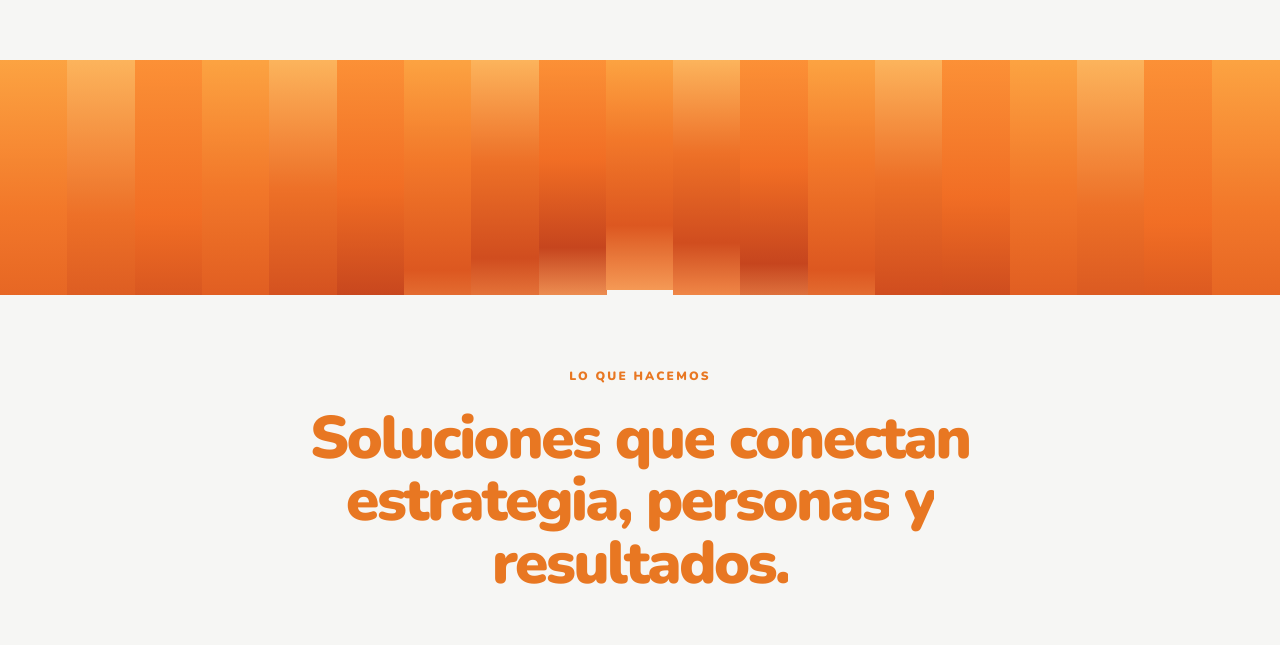
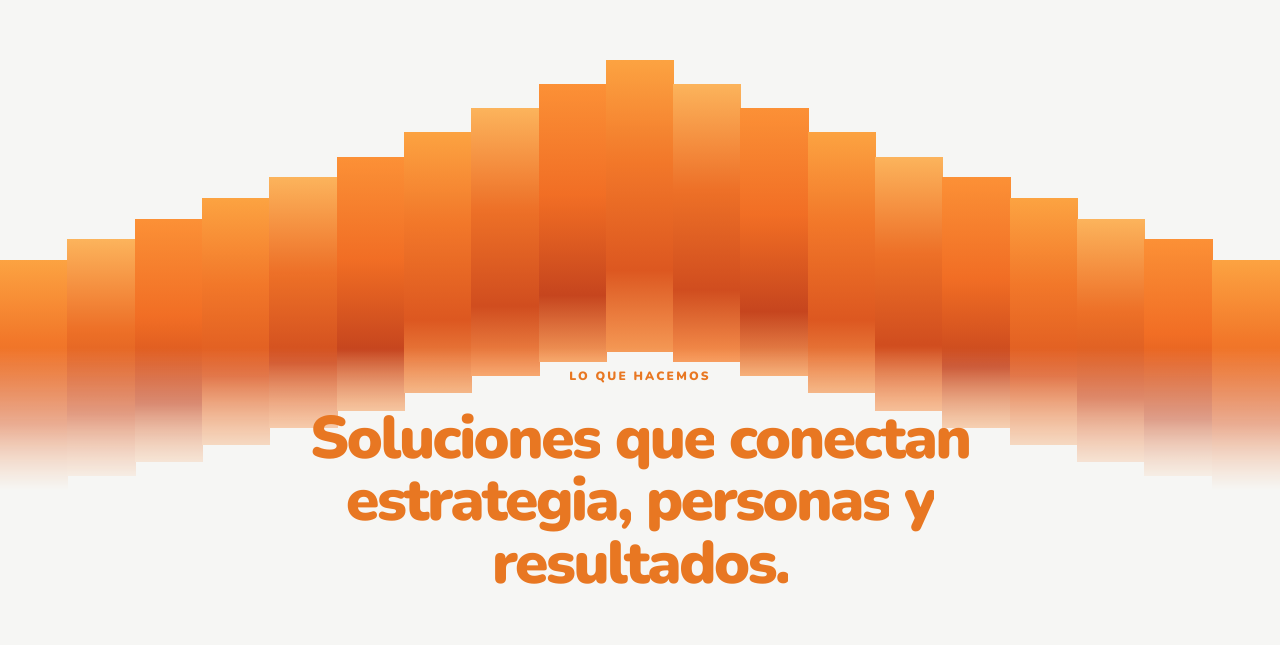
Before and after one commit to josepueblarosalesph/adconsulting, a Next.js app: page /corporativa in a window 1280 px wide. Shown: the part 3072-3717 px from the top of the page. Built offline with nearby package versions, Linux system fonts and the light colour scheme.

Commit message:
Restore spectrum crest with lower side bars

```diff
--- a/app/corporativa/page.tsx
+++ b/app/corporativa/page.tsx
@@ -16,7 +16,8 @@ const method = [
   ["04", "Acompañamos", "Medimos, ajustamos y permanecemos presentes hasta consolidar el resultado."],
 ];
 
-const spectrumHeights = [100, 94, 88, 81, 74, 67, 60, 53, 47, 42, 47, 53, 60, 67, 74, 81, 88, 94, 100];
+const spectrumTopHeights = [42, 48, 54, 60, 66, 72, 79, 86, 93, 100, 93, 86, 79, 72, 66, 60, 54, 48, 42];
+const spectrumBottomDepths = [100, 96, 92, 87, 82, 77, 72, 67, 63, 60, 63, 67, 72, 77, 82, 87, 92, 96, 100];
 
 export default function Corporativa() {
   return <main className="corp-site">
@@ -24,7 +25,7 @@ export default function Corporativa() {
     <section className="corp-hero" id="inicio"><div className="corp-shell"><p className="corp-eyebrow">Desarrollamos talento. Transformamos organizaciones.</p><div className="corp-lead"><h1>Soluciones estratégicas para el talento que genera <span>valor.</span></h1><div><p>Más de 15 años acompañando a organizaciones para atraer, desarrollar e integrar a las personas que impulsan sus resultados.</p><a className="corp-button" href="#servicios">Conoce nuestros servicios</a></div></div><div className="corp-team"><div><span>Somos AD Consulting</span><b>Experiencia que entiende tu desafío</b></div><img src="/equipo-ad-consulting.jpg" alt="Equipo completo de AD Consulting" /></div><div className="corp-proof"><p><strong>+100 empresas</strong><span>han confiado en AD</span></p><p><strong>30+ ciudades</strong><span>con cobertura nacional</span></p><p><strong>25+ años</strong><span>liderando personas</span></p></div></div></section>
     <section className="corp-video-section" aria-labelledby="corp-video-title"><div className="corp-shell"><div className="corp-video-heading"><p className="corp-eyebrow">Conoce AD Consulting</p><h2 id="corp-video-title">Personas que potencian <span>personas.</span></h2></div><div className="corp-video-frame"><video controls muted playsInline preload="metadata" poster="/video-ad-consulting-poster.webp" aria-label="Video corporativo de AD Consulting"><source src="https://www.adconsulting.cl/video_ad_2025.mp4" type="video/mp4" />Tu navegador no soporta la reproducción de video.</video></div></div></section>
     <section className="corp-challenge"><div className="corp-shell"><p className="corp-eyebrow">El desafío</p><div><h2>Encontrar, desarrollar y retener talento <span>nunca fue tan difícil.</span></h2><p>Escasez de candidatos. Rotación que cuesta caro. Líderes que necesitan crecer. Generaciones distintas que deben trabajar juntas. Y todo, a la velocidad del negocio.</p><blockquote>Gestionar personas ya no basta. Lo sabemos porque conocemos el mercado.</blockquote></div></div></section>
-    <section className="corp-spectrum" aria-labelledby="corp-spectrum-title"><div className="corp-shell"><div className="corp-spectrum-copy"><p className="corp-eyebrow">Una mirada integral</p><h2 id="corp-spectrum-title">El talento no se gestiona por partes. <span>Se activa como un sistema.</span></h2><p>Atracción, desarrollo, carrera y transformación trabajando en una misma dirección.</p></div><div className="corp-spectrum-visual" aria-hidden="true">{spectrumHeights.map((height,index)=><span className="corp-spectrum-bar" key={`${height}-${index}`} style={{"--bar-height":`${height}%`,"--bar-index":index} as CSSProperties} />)}</div></div></section>
+    <section className="corp-spectrum" aria-labelledby="corp-spectrum-title"><div className="corp-shell"><div className="corp-spectrum-copy"><p className="corp-eyebrow">Una mirada integral</p><h2 id="corp-spectrum-title">El talento no se gestiona por partes. <span>Se activa como un sistema.</span></h2><p>Atracción, desarrollo, carrera y transformación trabajando en una misma dirección.</p></div><div className="corp-spectrum-visual" aria-hidden="true">{spectrumTopHeights.map((height,index)=>{const top=100-height;return <span className="corp-spectrum-bar" key={`${height}-${index}`} data-bar-top={top} data-bar-height={spectrumBottomDepths[index]-top} style={{"--bar-index":index} as CSSProperties} />})}</div></div></section>
     <section className="corp-services corp-services-spectrum corp-shell" id="servicios"><p className="corp-eyebrow">Lo que hacemos</p><h2>Soluciones que conectan estrategia, personas y <span>resultados.</span></h2><div className="corp-service-grid">{services.map(([number,title,text])=><article key={number}><span>{number}</span><h3>{title}</h3><p>{text}</p><a href="/corporativa/servicios">Conocer más <CtaIcon /></a></article>)}</div></section>
     <section className="corp-method"><div className="corp-shell"><p className="corp-eyebrow">Nuestra forma de trabajar</p><h2>Escuchamos primero. Acompañamos <span>hasta el resultado.</span></h2><div className="corp-method-grid">{method.map(([number,title,text])=><article key={number}><span>{number}</span><h3>{title}</h3><p>{text}</p></article>)}</div></div></section>
     <section className="corp-intro corp-shell" id="nosotros"><div><p className="corp-eyebrow">Quiénes somos</p><h2>Más de 25 años liderando personas, <span>no solo asesorándolas.</span></h2></div><div><p>Nuestros socios lideraron áreas de Recursos Humanos y desarrollo de personas dentro de empresas de distintos sectores.</p><p>Entendemos tu desafío porque lo vivimos. Combinamos experiencia, actualización constante y una mirada práctica para diseñar soluciones que funcionan.</p><a className="corp-text-link" href="/corporativa/nosotros">Conoce a nuestro equipo <CtaIcon /></a></div></section>
--- a/app/globals.css
+++ b/app/globals.css
@@ -227,7 +227,7 @@
 .corp-challenge h2{max-width:850px;margin:0 0 25px}
 .corp-challenge p:not(.corp-eyebrow){max-width:760px;color:#d7d9da;font-size:18px;line-height:1.72}
 .corp-challenge blockquote{max-width:760px;margin:35px 0 0;padding:22px 25px;border-left:4px solid var(--co);background:#ffffff0b;color:#fff;font-size:20px;font-weight:800;font-style:italic}
-.corp-spectrum{--spectrum-progress:0;position:relative;min-height:860px;overflow:hidden;background:var(--co-paper);border-bottom:0}
+.corp-spectrum{--spectrum-progress:0;position:relative;min-height:860px;overflow:visible;background:var(--co-paper);border-bottom:0}
 .corp-spectrum>.corp-shell{min-height:860px;position:relative;padding-top:100px}
 .corp-spectrum-copy{position:relative;z-index:3;max-width:820px;margin-inline:auto;text-align:center}
 .corp-spectrum-copy .corp-eyebrow{margin-bottom:20px}
@@ -235,7 +235,7 @@
 .corp-spectrum-copy h2 span{color:var(--co)}
 .corp-spectrum-copy>p:last-child{max-width:680px;margin:25px auto 0;color:var(--co-body);font-size:18px;line-height:1.7}
 .corp-spectrum-visual{height:430px;position:absolute;z-index:1;left:50%;right:auto;bottom:-195px;width:100vw;display:flex;align-items:flex-start;transform:translateX(-50%);mask-image:linear-gradient(to bottom,#000 0%,#000 67%,transparent 100%)}
-.corp-spectrum-bar{height:calc(100% - (100% - var(--bar-height))*var(--spectrum-progress));position:relative;flex:1 1 0;min-width:0;margin-left:-1px;transform-origin:center top;background:#f47a29;filter:saturate(calc(.92 + var(--spectrum-progress)*.08));will-change:height,filter}
+.corp-spectrum-bar{height:100%;position:relative;top:0;flex:1 1 0;min-width:0;margin-left:-1px;transform-origin:center top;background:#f47a29;filter:saturate(calc(.92 + var(--spectrum-progress)*.08));will-change:height,top,filter}
 .corp-spectrum-bar:first-child{margin-left:0}
 .corp-spectrum-bar::after{content:"";position:absolute;inset:0;background:linear-gradient(180deg,#ffad45 0%,#f47727 35%,#d94f1d 72%,#f6a15f 100%);opacity:var(--spectrum-progress)}
 .corp-spectrum-bar:nth-child(3n+2)::after{background:linear-gradient(180deg,#ffc266 0%,#ee6e25 38%,#ca421b 74%,#f89a58 100%)}
--- a/app/motion.tsx
+++ b/app/motion.tsx
@@ -104,6 +104,7 @@ export default function MotionEffects() {
 
     const spectrum = document.querySelector<HTMLElement>(".corp-spectrum");
     const spectrumVisual = spectrum?.querySelector<HTMLElement>(".corp-spectrum-visual");
+    const spectrumBars = Array.from(spectrum?.querySelectorAll<HTMLElement>(".corp-spectrum-bar") ?? []);
     let spectrumFrame = 0;
 
     const updateSpectrum = () => {
@@ -113,6 +114,12 @@ export default function MotionEffects() {
       const viewportHeight = window.innerHeight;
       const progress = Math.min(1, Math.max(0, (viewportHeight * 0.9 - visualTop) / (viewportHeight * 0.68)));
       spectrum.style.setProperty("--spectrum-progress", progress.toFixed(4));
+      spectrumBars.forEach((bar) => {
+        const targetTop = Number(bar.dataset.barTop ?? 0);
+        const targetHeight = Number(bar.dataset.barHeight ?? 100);
+        bar.style.top = `${targetTop * progress}%`;
+        bar.style.height = `${100 - (100 - targetHeight) * progress}%`;
+      });
     };
 
     const requestSpectrumUpdate = () => {
@@ -131,6 +138,10 @@ export default function MotionEffects() {
       window.removeEventListener("resize", requestSpectrumUpdate);
       if (spectrumFrame) window.cancelAnimationFrame(spectrumFrame);
       spectrum?.style.removeProperty("--spectrum-progress");
+      spectrumBars.forEach((bar) => {
+        bar.style.removeProperty("top");
+        bar.style.removeProperty("height");
+      });
       document.documentElement.classList.remove("motion-enabled");
       allElements.forEach((element) => {
         delete element.dataset.reveal;
```
